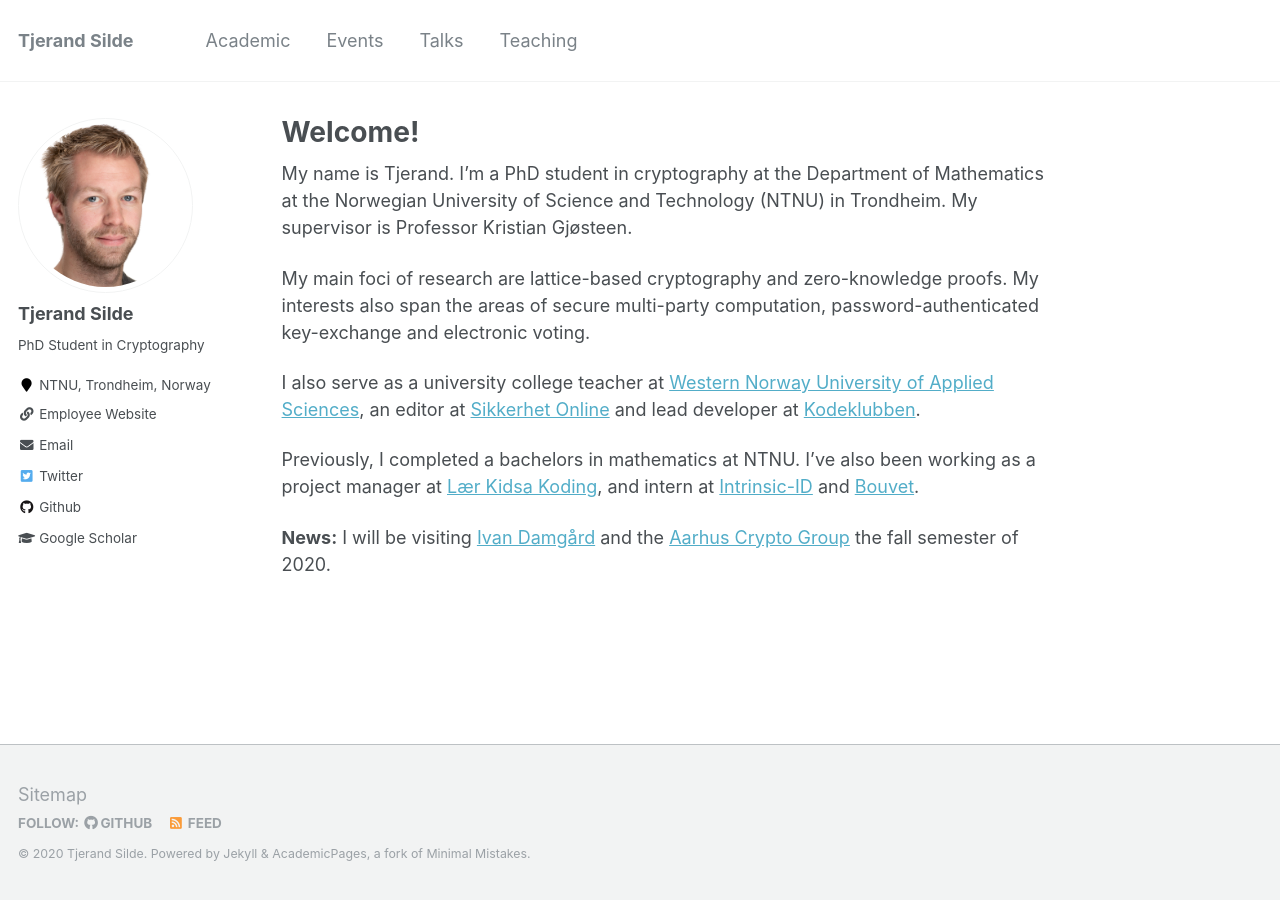
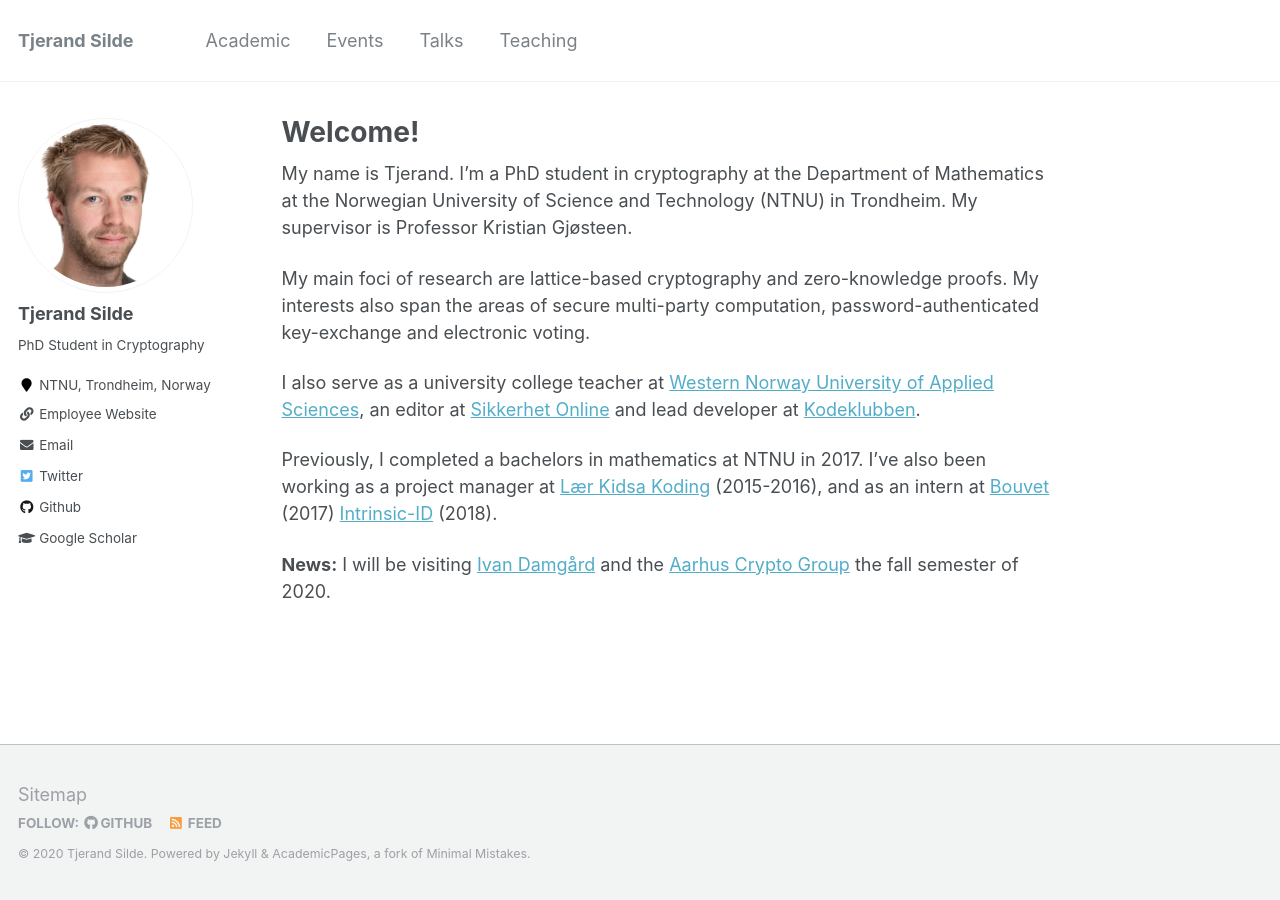
Before and after one commit to tjesi/tjesi.github.io, a Jekyll site: the page built from _pages/about.md, in a window 1280 px wide. Built offline with Jekyll 4.4.1, drawn with Linux system fonts in a browser that asks for light colours.

Commit message:
Update about.md

```diff
--- a/_pages/about.md
+++ b/_pages/about.md
@@ -14,6 +14,6 @@
 
  I also serve as a university college teacher at [Western Norway University of Applied Sciences](https://www.hvl.no/en), an editor at [Sikkerhet Online](https://www.sikkerhet.online/author/tjerand-silde) and lead developer at [Kodeklubben](http://oppgaver.kidsakoder.no).
 
- Previously, I completed a bachelors in mathematics at NTNU. I've also been working as a project manager at [Lær Kidsa Koding](https://www.kidsakoder.no), and intern at [Intrinsic-ID](https://www.intrinsic-id.com) and [Bouvet](https://en.bouvet.no/).
+ Previously, I completed a bachelors in mathematics at NTNU in 2017. I've also been working as a project manager at [Lær Kidsa Koding](https://www.kidsakoder.no) (2015-2016), and as an intern at [Bouvet](https://en.bouvet.no/) (2017) [Intrinsic-ID](https://www.intrinsic-id.com) (2018).
 
  **News:** I will be visiting [Ivan Damgård](https://users-cs.au.dk/~ivan/) and the [Aarhus Crypto Group](https://cs.au.dk/research/cryptography-and-security) the fall semester of 2020.
```
